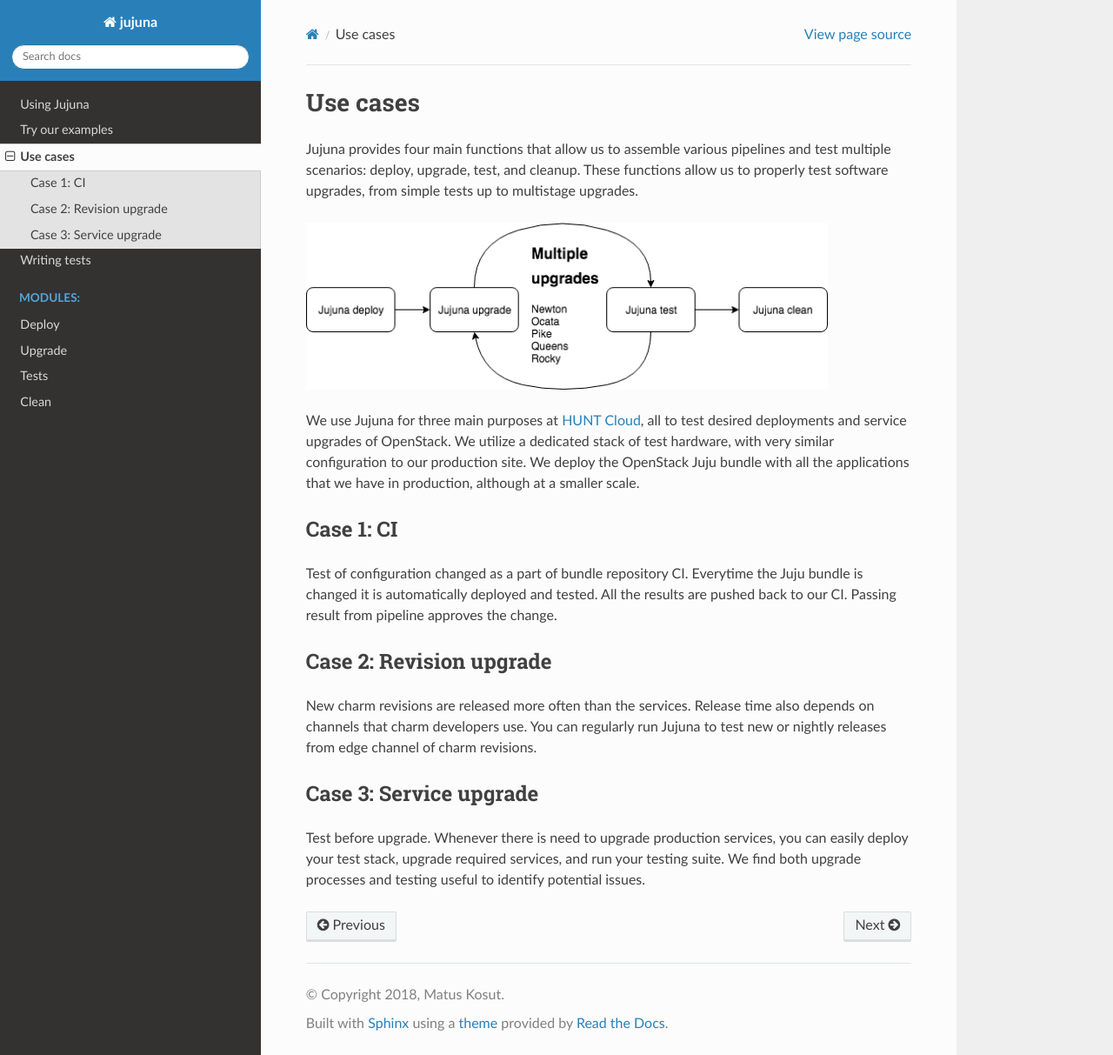
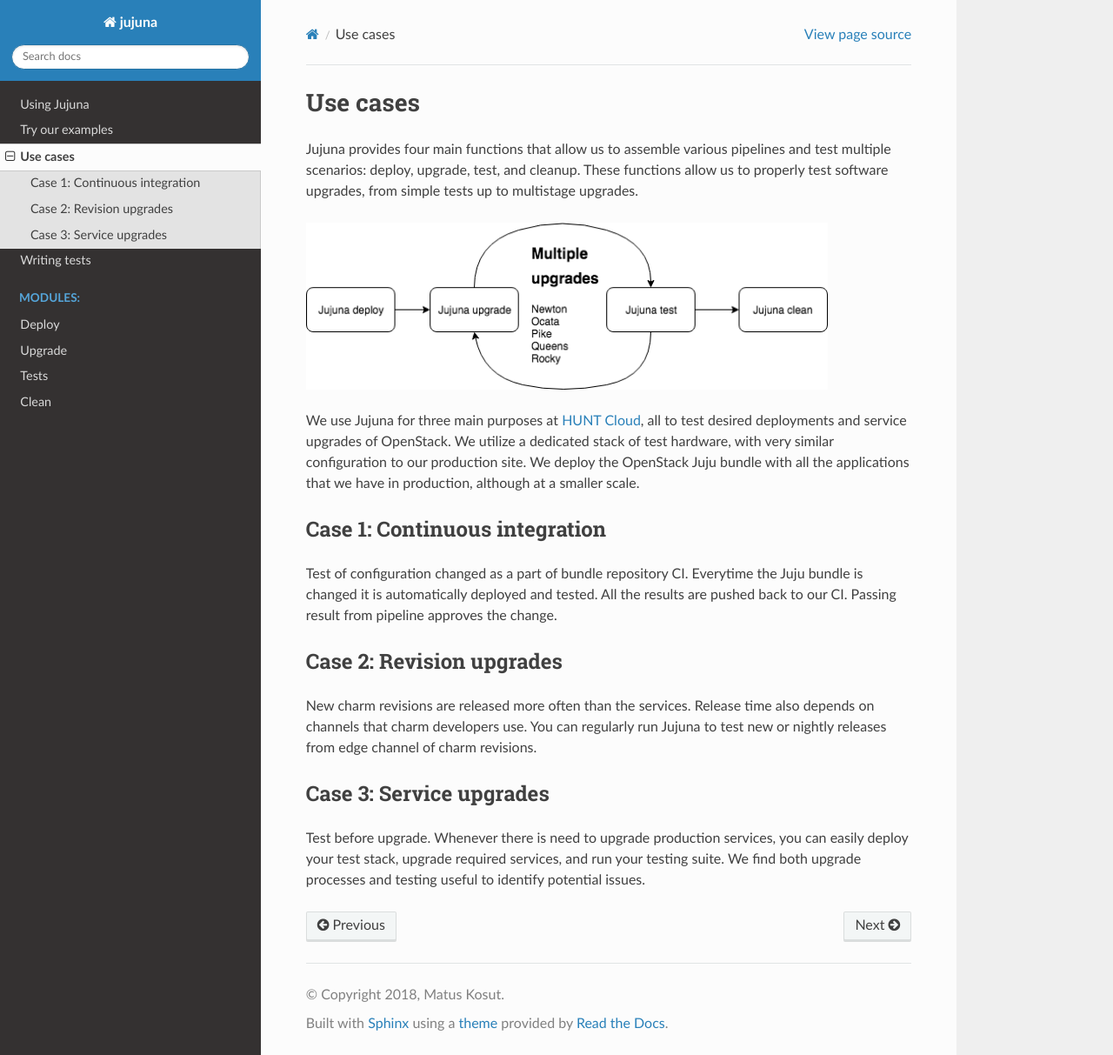
Before and after one commit to huntdatacenter/jujuna, a Sphinx documentation site: the page built from docs/source/usecases.rst, in a window 1280 px wide and 1213 px high. Shown: the whole window at 87% size. Built offline with Sphinx 7.4.7 and the Read the Docs theme 2.0.0, drawn with Linux system fonts in a browser that asks for light colours.

Commit message:
update use cases

```diff
--- a/docs/source/usecases.rst
+++ b/docs/source/usecases.rst
@@ -16,23 +16,23 @@
 deploy the OpenStack Juju bundle with all the applications that we have in
 production, although at a smaller scale.
 
-Case 1: CI
-----------
+Case 1: Continuous integration
+------------------------------
 
 Test of configuration changed as a part of bundle repository CI. Everytime the
 Juju bundle is changed it is automatically deployed and tested. All the results
 are pushed back to our CI. Passing result from pipeline approves the change.
 
 
-Case 2: Revision upgrade
-------------------------
+Case 2: Revision upgrades
+-------------------------
 
 New charm revisions are released more often than the services. Release time
 also depends on channels that charm developers use. You can regularly run
 Jujuna to test new or nightly releases from edge channel of charm revisions.
 
-Case 3: Service upgrade
------------------------
+Case 3: Service upgrades
+------------------------
 
 Test before upgrade. Whenever there is need to upgrade production services,
 you can easily deploy your test stack, upgrade required services, and run
```
